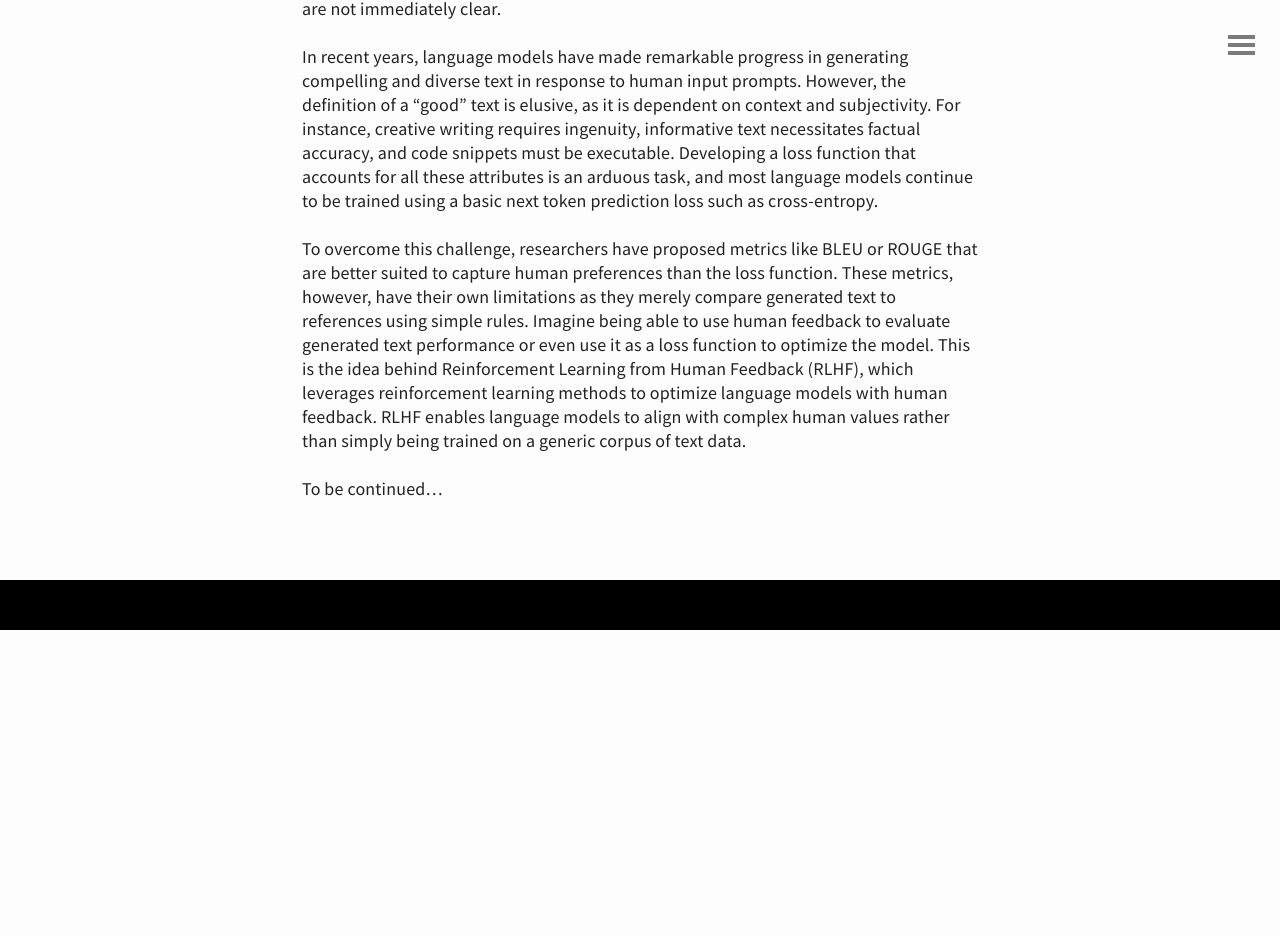
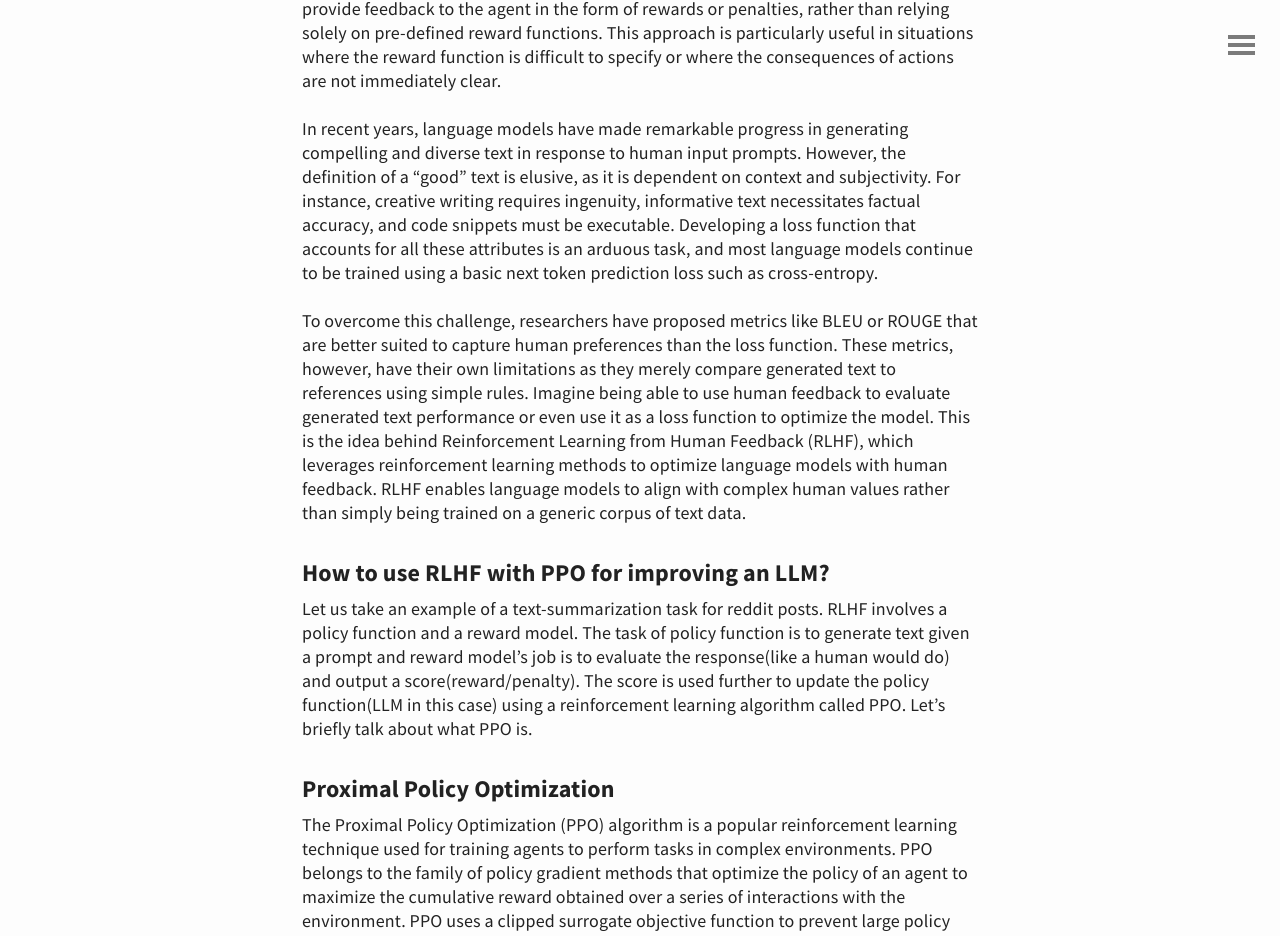
Before and after one commit to spraphul/blog, a Jekyll site: the page built from _posts/2023-04-14-clm.md, in a window 1280 px wide and 1400 px high, scrolled down 3122 px. Shown: the top 936 px of the window. Built offline with Jekyll 4.4.1, drawn with Linux system fonts in a browser that asks for light colours; before the commit the page ends 3752 px from its top, so only the background shows below that; some of the changed text lies outside the part shown.

Commit message:
Update 2023-04-14-clm.md

```diff
--- a/_posts/2023-04-14-clm.md
+++ b/_posts/2023-04-14-clm.md
@@ -8,7 +8,7 @@ This extensive article will discuss the current trending technology in the Machi
 
 ![abd](https://miro.medium.com/v2/resize:fit:1030/1*tb9TT-mwFn1WPzkkbjoMCQ.png)
 
-So, what are LLMs?
+### So, what are LLMs?
 LLM stands for Large Language Model. An LLM is an advanced type of artificial intelligence model that uses deep learning techniques to analyze and understand large amounts of natural language data. These models are trained on massive datasets, such as books, websites, and social media platforms, to learn the patterns and structures of language. Once trained, LLMs can perform a wide range of natural language tasks, such as text generation, question-answering, language translation, and text summarization. ChatGPT is an example of an LLM that has garnered significant attention in recent years for its impressive language abilities.
 
 You must have heard of Transformers even before the product ChatGPT came into picture. Now, let us talk about the main two types of transformers:
@@ -22,7 +22,7 @@ Transformers are trained on different objectives to perform various natural lang
 
 The second type of transformer is trained on the objective of CLM (Causal Language Modeling). These models generate text by predicting the next word in a sequence based on the previous words. Unlike bidirectional models that use both past and future context to make predictions, CLMs only use past context. This makes them ideal for tasks such as text generation, summarization, and speech recognition. The most popular example for these kind of models is GPT which is intended to generate the next possible word, given a prior context. ChatGPT is one such CLM(a decoder based Transformer). These models are very large in terms of number of parameters(in billions) as compared to the encoder based Transformers like BERT(in millions).
 
-What makes ChatGPT different from other LLMs like GPT, GPT2, GPT3, Bloom etc?
+### What makes ChatGPT different from other LLMs like GPT, GPT2, GPT3, Bloom etc?
 Answer: RLHF(Reinforcement Learning based on Human Feedback)
 
 ![rth](https://i0.wp.com/bdtechtalks.com/wp-content/uploads/2023/01/RLHF-LLM-reward-model.jpg?ssl=1)
@@ -33,4 +33,16 @@ In recent years, language models have made remarkable progress in generating com
 
 To overcome this challenge, researchers have proposed metrics like BLEU or ROUGE that are better suited to capture human preferences than the loss function. These metrics, however, have their own limitations as they merely compare generated text to references using simple rules. Imagine being able to use human feedback to evaluate generated text performance or even use it as a loss function to optimize the model. This is the idea behind Reinforcement Learning from Human Feedback (RLHF), which leverages reinforcement learning methods to optimize language models with human feedback. RLHF enables language models to align with complex human values rather than simply being trained on a generic corpus of text data.
 
+### How to use RLHF with PPO for improving an LLM?
+
+Let us take an example of a text-summarization task for reddit posts. RLHF involves a policy function and a reward model. The task of policy function is to generate text given a prompt and reward model's job is to evaluate the response(like a human would do) and output a score(reward/penalty). The score is used further to update the policy function(LLM in this case) using a reinforcement learning algorithm called PPO. Let's briefly talk about what PPO is.
+
+### Proximal Policy Optimization
+The Proximal Policy Optimization (PPO) algorithm is a popular reinforcement learning technique used for training agents to perform tasks in complex environments. PPO belongs to the family of policy gradient methods that optimize the policy of an agent to maximize the cumulative reward obtained over a series of interactions with the environment. PPO uses a clipped surrogate objective function to prevent large policy updates, which can destabilize training. This ensures that the new policy is not too far from the old policy, and thus the agent's behavior does not change abruptly.
+
+The PPO algorithm has several advantages over other policy gradient methods, including high sample efficiency, good scalability to large-scale problems, and stable convergence properties. It has been successfully applied to a wide range of tasks, such as robotics control, game playing, and natural language processing. PPO has proven to be a powerful tool for training reinforcement learning agents.
+
+![wsa](https://miro.medium.com/v2/resize:fit:848/1*bv8xeSJUmAcPyCDr3BA7dg.png)
+
+
 To be continued...
```
